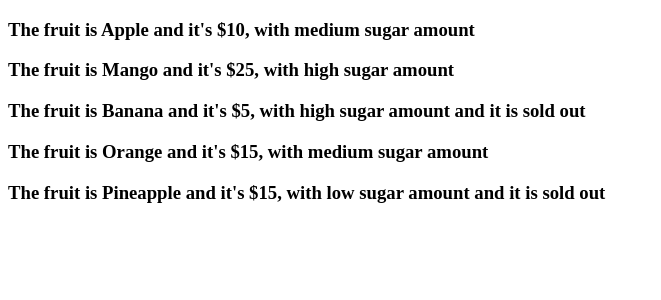
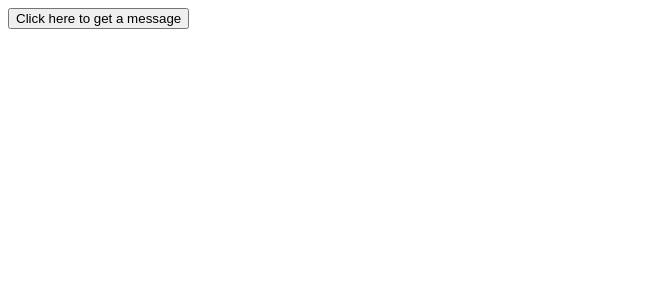
Before and after one commit to zlrkw11/reactpro, a React (Vite) app: page / in a window 1280 px wide. Shown: the top 300 px of the page, without its empty margins (0-661 px from the left). Built offline with nearby package versions, Linux system fonts and the light colour scheme.

Commit message:
event handling

```diff
--- a/src/App.jsx
+++ b/src/App.jsx
@@ -1,11 +1,12 @@
 import Hello from "./components/Hello";
 import Fruits from "./components/Fruits";
 import Cars from "./components/Cars";
+import Message from "./components/Message";
 
 function App() {
   return (
     <div className="App">
-      <Fruits />
+      <Message />
     </div>
   );
 }
--- /dev/null
+++ b/src/components/Message.jsx
@@ -0,0 +1,10 @@
+export default function () {
+  function handleClick() {
+    console.log("Button is clicked");
+  }
+  return (
+    <div>
+      <button onClick={handleClick}>Click here to get a message</button>
+    </div>
+  );
+}
```
